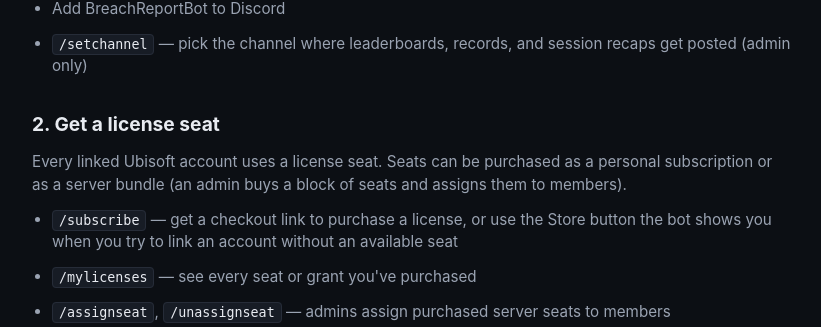
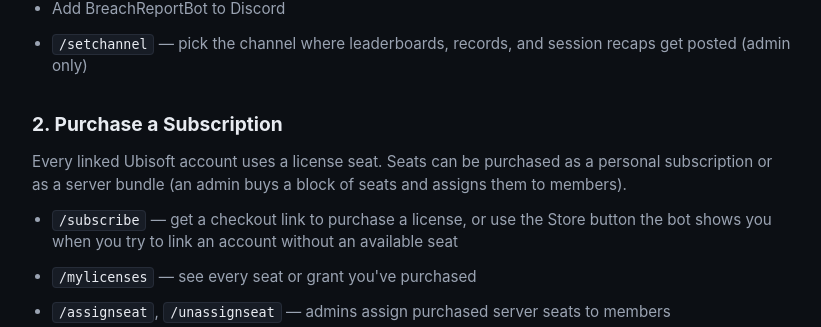
Before and after one commit to DeplorableTM/breachreportbot-site, a Flask app: page /guide in a window 1280 px wide. Shown: the part 338-665 px from the top of the page, without its empty margins (228-1049 px from the left). Run offline with Flask 3, Linux system fonts and the light colour scheme.

Commit message:
Remove stale console-support disclaimer from homepage, rename guide step 2
Homepage hero had the same stale "Currently PC / Ubisoft Connect only"
disclaimer already removed from the guide page -- console support has been
live in production since Phase 10.6 (2026-07-28). Also renamed guide's
step 2 from "Get a license seat" to "Purchase a Subscription" for clarity.

Co-Authored-By: Claude Sonnet 5 <noreply@anthropic.com>

```diff
--- a/templates/guide.html
+++ b/templates/guide.html
@@ -14,7 +14,7 @@
     session recaps get posted (admin only)</li>
   </ul>
 
-  <h2>2. Get a license seat</h2>
+  <h2>2. Purchase a Subscription</h2>
   <p>Every linked Ubisoft account uses a license seat. Seats can be purchased as a
   personal subscription or as a server bundle (an admin buys a block of seats and
   assigns them to members).</p>
--- a/templates/index.html
+++ b/templates/index.html
@@ -13,7 +13,6 @@
       <a class="btn btn-primary" href="{{ invite_url }}">Add to Discord</a>
       <a class="btn btn-ghost" href="#features">See what it does</a>
     </div>
-    <p class="platform-note">Currently PC / Ubisoft Connect only — console support (Xbox, PlayStation) is planned.</p>
   </div>
 </section>
 
```
